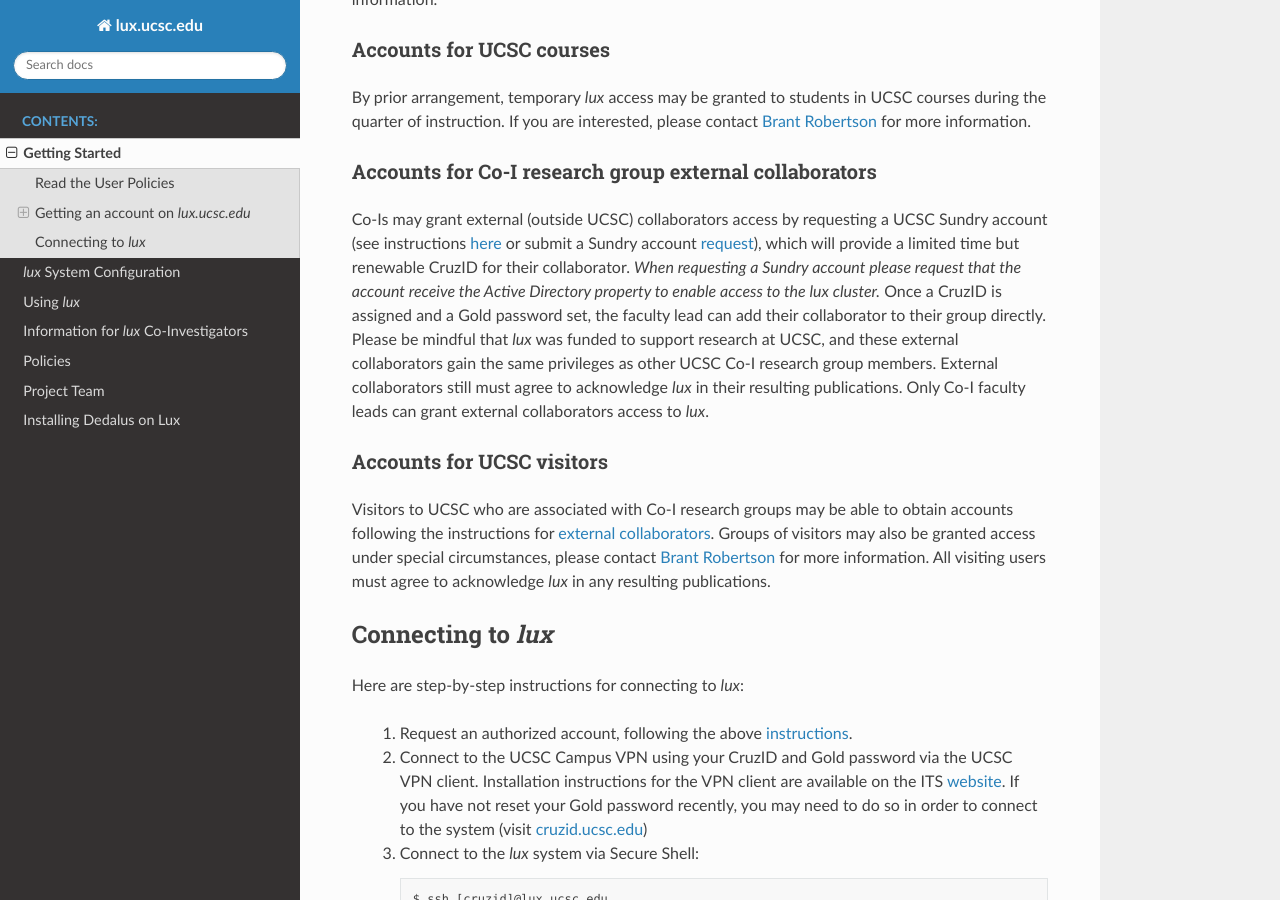
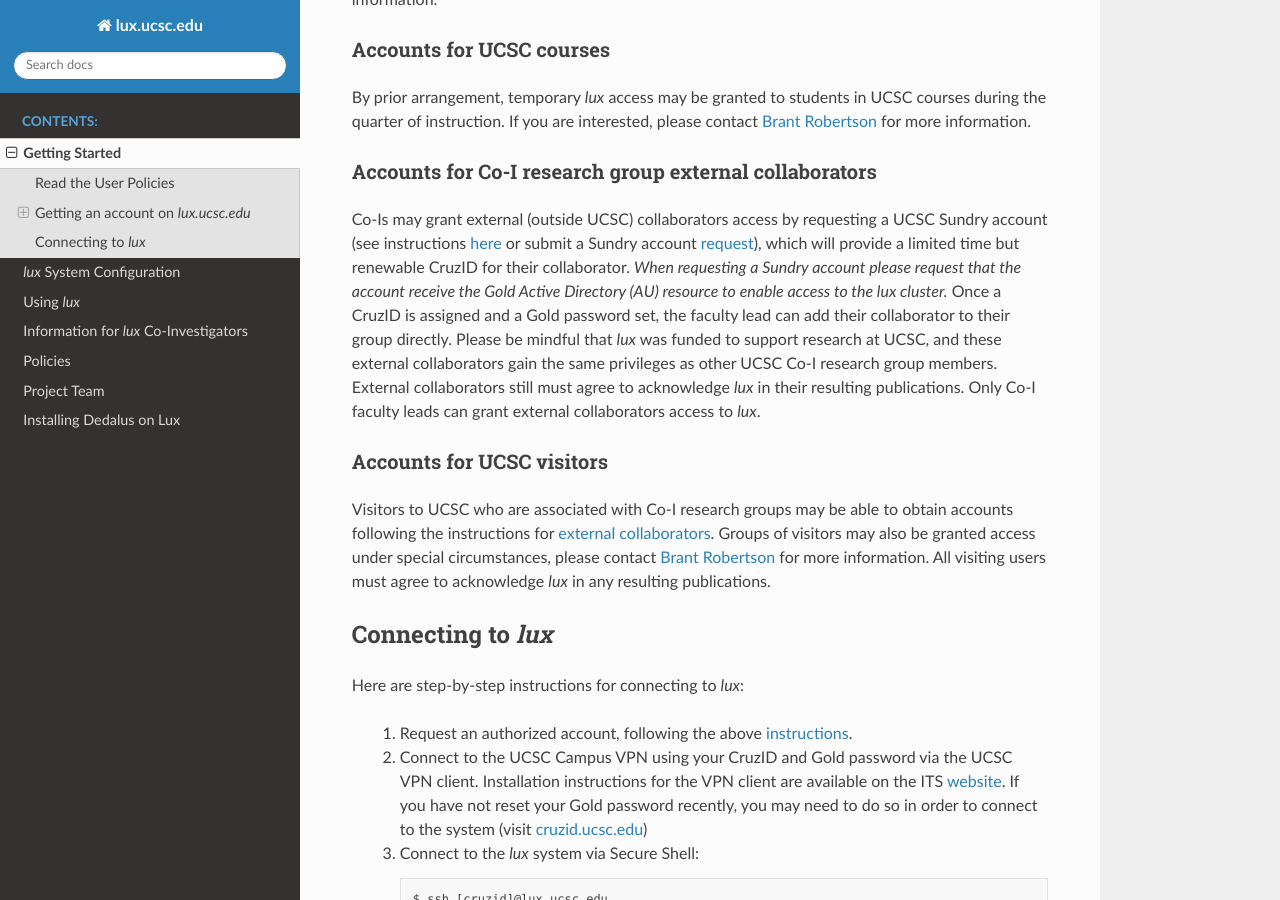
Before and after one commit to brantr/lux-website, a Sphinx documentation site: the page built from docs/source/getting_started.rst, in a window 1280 px wide and 900 px high, scrolled down 768 px. Built offline with Sphinx 7.4.7 and the Read the Docs theme 2.0.0, drawn with Linux system fonts in a browser that asks for light colours.

Commit message:
Small revision about AU requests for sundry accounts.

```diff
--- a/docs/source/getting_started.rst
+++ b/docs/source/getting_started.rst
@@ -42,7 +42,7 @@ By prior arrangement, temporary *lux* access may be granted to students in UCSC
 
 Accounts for Co-I research group external collaborators
 -------------------------------------------------------
-Co-Is may grant external (outside UCSC) collaborators access by requesting a UCSC Sundry account (see instructions `here <https://its.ucsc.edu/accounts/forms.html>`_ or submit a Sundry account `request <https://ucsc.service-now.com/nav_to.do?uri=com.glideapp.servicecatalog_cat_item_view.do?sysparm_id=1141fa213c9799008065d4c384368f19&sysparm_stack=no>`_), which will provide a limited time but renewable CruzID for their collaborator. *When requesting a Sundry account please request that the account receive the Active Directory property to enable access to the lux cluster.* Once a CruzID is assigned and a Gold password set, the faculty lead can add their collaborator to their group directly. Please be mindful that *lux* was funded to support research at UCSC, and these external collaborators gain the same privileges as other UCSC Co-I research group members. External collaborators still must agree to acknowledge *lux* in their resulting publications.  Only Co-I faculty leads can grant external collaborators access to *lux*.
+Co-Is may grant external (outside UCSC) collaborators access by requesting a UCSC Sundry account (see instructions `here <https://its.ucsc.edu/accounts/forms.html>`_ or submit a Sundry account `request <https://ucsc.service-now.com/nav_to.do?uri=com.glideapp.servicecatalog_cat_item_view.do?sysparm_id=1141fa213c9799008065d4c384368f19&sysparm_stack=no>`_), which will provide a limited time but renewable CruzID for their collaborator. *When requesting a Sundry account please request that the account receive the Gold Active Directory (AU) resource to enable access to the lux cluster.* Once a CruzID is assigned and a Gold password set, the faculty lead can add their collaborator to their group directly. Please be mindful that *lux* was funded to support research at UCSC, and these external collaborators gain the same privileges as other UCSC Co-I research group members. External collaborators still must agree to acknowledge *lux* in their resulting publications.  Only Co-I faculty leads can grant external collaborators access to *lux*.
 
 Accounts for UCSC visitors
 --------------------------
```
